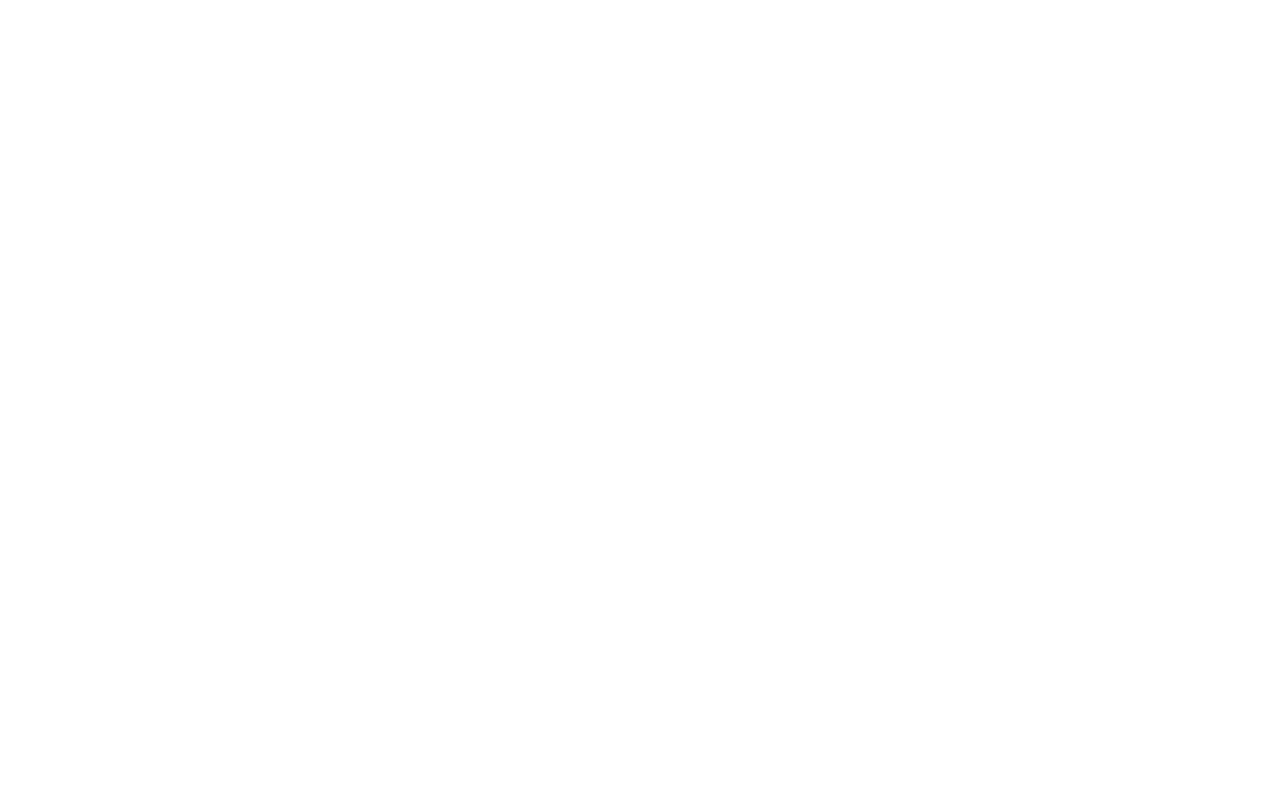
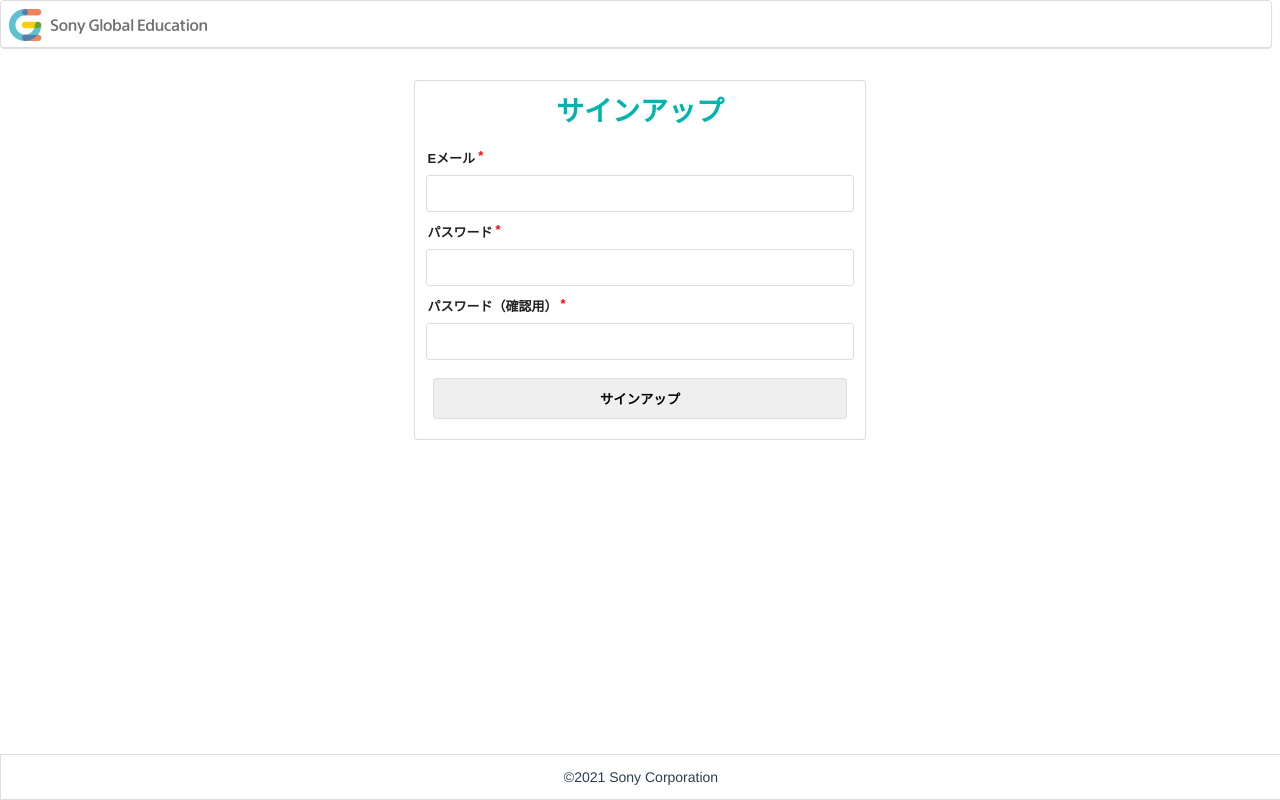
Before and after one commit to cuongnn97/vue_sony, a Vue app in the folder vue_sony/: page /users/sign_up in a window 1280 px wide. Before the commit this address had no page. Built offline with nearby package versions, Linux system fonts and the light colour scheme.

Commit message:
update json server and validate form

```diff
--- /dev/null
+++ b/vue_sony/data/db.json
@@ -0,0 +1,14 @@
+{
+    "users": [
+        {
+            "id": 1,
+            "email": "cuong@gmail.com",
+            "password": "abc"
+        },
+        {
+            "id": 1,
+            "email": "cuong1@gmail.com",
+            "password": "abc"
+        }
+    ]
+}
--- a/vue_sony/package.json
+++ b/vue_sony/package.json
@@ -14,6 +14,7 @@
     "axios": "^0.21.1",
     "core-js": "^3.6.5",
     "vue": "^3.0.0",
+    "vue-cookies": "^1.7.4",
     "vue-router": "^4.0.0-0",
     "vuex": "^4.0.0-0"
   },
--- a/vue_sony/src/router/index.js
+++ b/vue_sony/src/router/index.js
@@ -1,6 +1,7 @@
 import { createRouter, createWebHistory } from 'vue-router'
 import Homepage from '../views/homepage/Homepage.vue'
 import Login from '../views/Login.vue'
+import Signup from '../views/Signup.vue'
 import CopyrightRegistration from '../views/copyrightRegistration/CopyrightRegistration.vue'
 import CreativeWorksEdit from '../views/creativeWorks/CreativeWorksEdit.vue'
 
@@ -23,6 +24,11 @@
     path: '/login',
     name: 'Login',
     component: Login
+  },
+  {
+    path: '/users/sign_up',
+    name: 'Signup',
+    component: Signup
   },
   {
     path: '/creative_works/new',
--- a/vue_sony/src/views/Header.vue
+++ b/vue_sony/src/views/Header.vue
@@ -6,10 +6,10 @@
       </a>
     </div>
     <div v-show="rightMenu" class="right-menu">
-      <a class="item" href="/">
+      <a class="item" href="/login">
         cuong
       </a>
-      <a class="item" href="/">
+      <a class="item" href="/login">
         ログアウト
       </a>
     </div>
--- a/vue_sony/src/views/Login.vue
+++ b/vue_sony/src/views/Login.vue
@@ -67,7 +67,7 @@
   height: fit-content;
 }
 .container {
-  width: 60%;
+  width: 1127px;
   height: 100px;
   margin: 0 auto;
 }
@@ -134,4 +134,14 @@
   cursor: pointer;
   background-color: #babbbc;
 }
+@media screen and (max-width: 1199px) {
+  .container {
+    width: 933px;
+  }
+}
+@media screen and (max-width: 993px) {
+  .container {
+    width: 723px;
+  }
+}
 </style>
--- /dev/null
+++ b/vue_sony/src/views/Signup.vue
@@ -0,0 +1,201 @@
+<template>
+  <div>
+    <Header :rightMenu="false" />
+    <div class="main-content">
+      <div class="container">
+        <div v-show="alert" class="alert">
+          {{ alert }}
+        </div>
+        <div class="loginForm">
+          <h1>
+            サインアップ
+          </h1>
+          <div class="fieldsRequired">
+            <label>Eメール</label>
+            <label style="color:red;margin-left:0.2rem">*</label>
+            <input
+              v-model="formElements.email"
+              name="email"
+              type="email"
+              required
+            />
+          </div>
+          <div class="fieldsRequired">
+            <label>パスワード</label>
+            <label style="color:red;margin-left:0.2rem">*</label>
+            <input
+              v-model="formElements.password"
+              name="password"
+              type="text"
+              required
+            />
+          </div>
+          <div class="fieldsRequired">
+            <label>パスワード（確認用）</label>
+            <label style="color:red;margin-left:0.2rem">*</label>
+            <input
+              v-model="formElements.re_password"
+              name="re-password"
+              type="text"
+              required
+            />
+          </div>
+          <div class="action">
+            <input
+              type="submit"
+              value="サインアップ"
+              class="fluid ui button"
+              @click="createUser()"
+            />
+          </div>
+        </div>
+      </div>
+    </div>
+    <Footer />
+  </div>
+</template>
+<script>
+import Header from "./Header";
+import Footer from "./Footer";
+import axios from "axios";
+export default {
+  data() {
+    return {
+      alert: "",
+      formElements: {
+        email: "",
+        password: "",
+        re_password: "",
+      },
+    };
+  },
+  methods: {
+    async createUser() {
+      if (this.checkForm()) {
+        const idFromAws = await this.checkExist();
+        this.$router.push("/")
+      }
+    },
+    async checkExist() {
+      if (this.formElements.email !== "") {
+        const user = await axios.get(" http://localhost:3000/users", {
+          params: { email: this.formElements.email },
+        });
+        if (user.data.length > 0) {
+          this.alert = "exist email";
+          return "";
+        } else {
+          const id = this.getIdFromAws();
+          return id;
+        }
+      }
+    },
+    checkForm() {
+      if (this.formElements.password !== this.formElements.re_password) {
+        this.alert = "password not matches";
+        return false;
+      } else if (this.formElements.email == "") {
+        this.alert = "please type email";
+        return false;
+      } else if (this.formElements.password == "" || this.formElements.re_password == "") {
+        this.alert = "please type password";
+        return false;
+      } else {
+        return true;
+      }
+    },
+    getIdFromAws() {
+      return "a";
+    },
+  },
+  components: {
+    Header,
+    Footer,
+  },
+};
+</script>
+<style scoped>
+.main-content {
+  margin-top: 2rem;
+  width: 100%;
+  position: relative;
+  height: fit-content;
+}
+.container {
+  width: 1127px;
+  height: 100px;
+  margin: 0 auto;
+}
+.alert {
+  width: 96.5%;
+  color: #9f3a38;
+  background-color: #fff6f6;
+  padding: 14px 21px;
+  text-align: left;
+  border: 1px solid #e0b4b4;
+  border-radius: 3px;
+  font-size: 14px;
+}
+.loginForm {
+  border: 1px solid #dedede;
+  width: 40%;
+  margin: 0 auto;
+  margin-top: 1rem;
+  border-radius: 3px;
+}
+.loginForm h1 {
+  color: #00b5ad;
+  text-align: center;
+  margin-top: 0.3em;
+  font-size: 28px;
+}
+.fieldsRequired {
+  display: block;
+  margin-bottom: 10px;
+}
+label {
+  color: #000000de;
+  font-size: 13px;
+  font-family: sans-serif;
+  font-weight: bold;
+  float: left;
+  margin-left: 0.8rem;
+}
+input {
+  width: 92%;
+  margin-top: 0.5rem;
+  padding: 10px 6px;
+  border: 1px solid #dedede;
+  border-radius: 3px;
+}
+.checkbox {
+  display: inline-block;
+  width: 100%;
+  text-align: left;
+}
+.checkbox input {
+  width: 6%;
+}
+.action input {
+  font-weight: bold;
+  text-decoration: none;
+  margin-bottom: 20px;
+}
+.sign-up {
+  margin-bottom: 2rem;
+}
+.action input:hover {
+  cursor: pointer;
+  background-color: #babbbc;
+}
+@media screen and (max-width: 1199px) {
+  .container {
+    width: 933px;
+  }
+}
+@media screen and (max-width: 993px) {
+  .container {
+    width: 723px;
+  }
+}
+</style>
```
Also changed, not shown: 1 other file (tests, documents, lock files or other folders).
